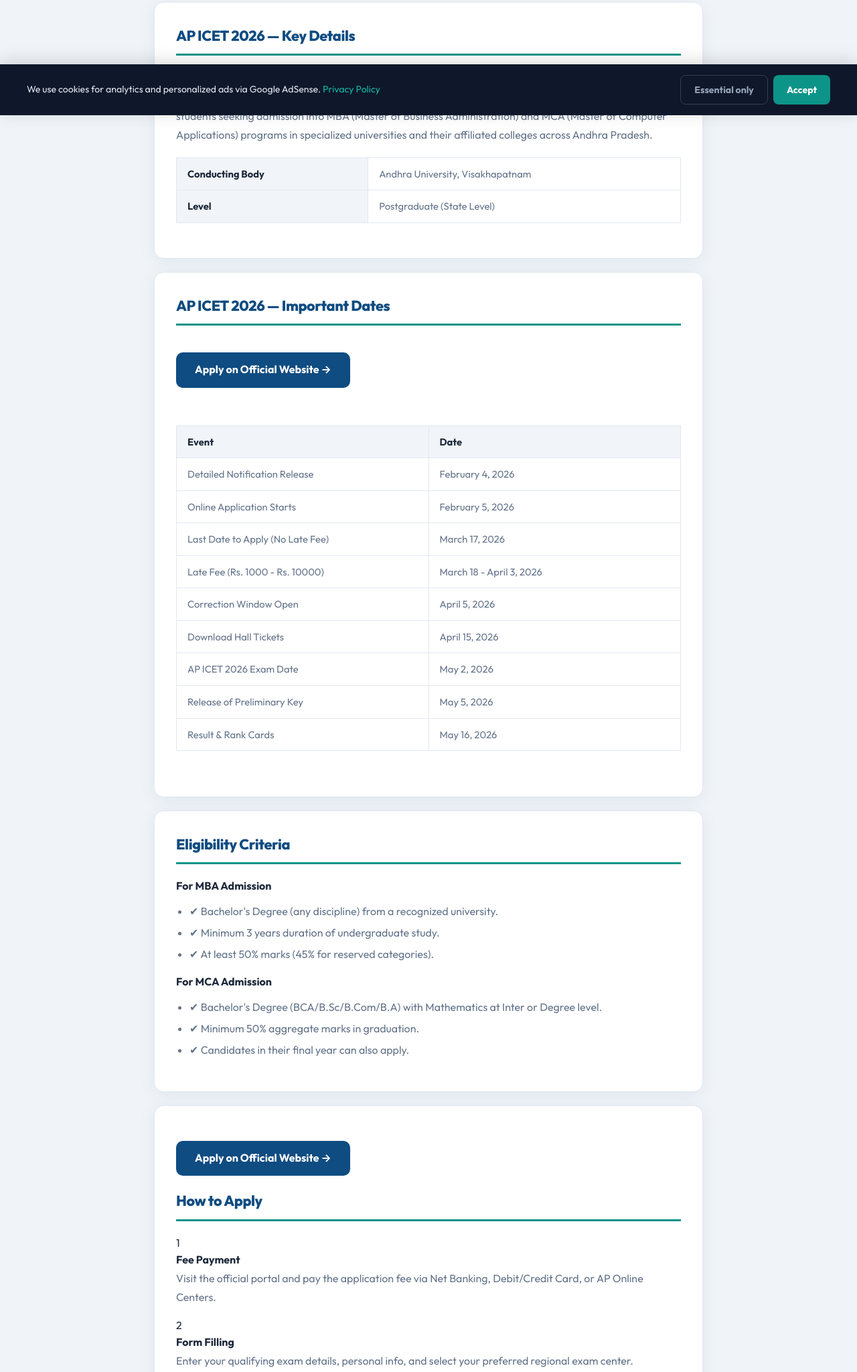
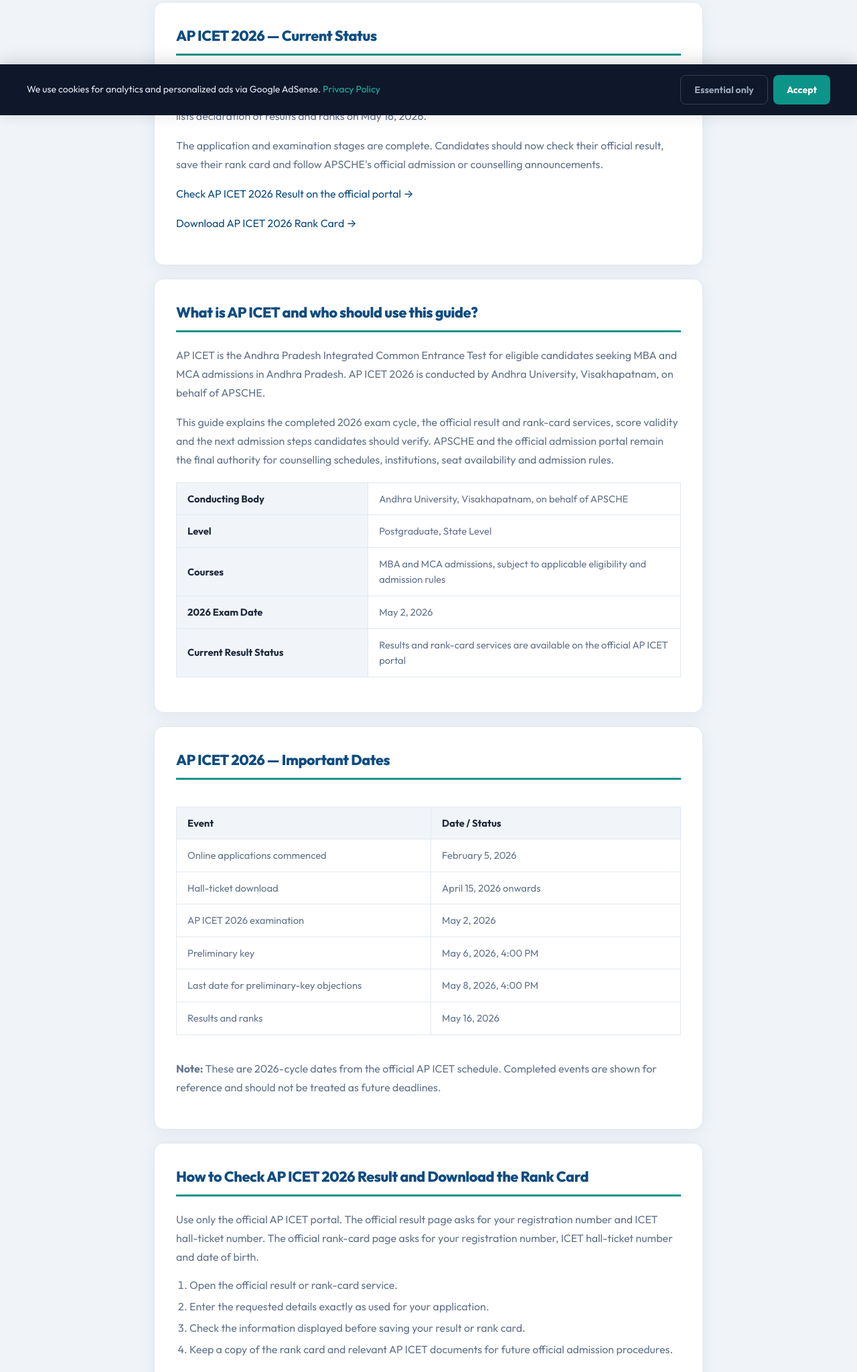
Before and after one commit to Rock682/easy-application, a website: page ap-icet-2026/index.html in a window 1280 px wide. Shown: the part 628-2676 px from the top of the page at 67% size. Drawn offline with Linux system fonts and the light colour scheme.

Commit message:
Complete AP ICET 2026 results and admission guide update

```diff
--- a/ap-icet-2026/index.html
+++ b/ap-icet-2026/index.html
@@ -134,96 +134,34 @@
                 <a href="#faq">FAQs</a>
             </nav>
 
+            <section id="status">
+<h2>AP ICET 2026 — Current Status</h2>
+<p><strong>AP ICET 2026 results are released.</strong> Candidates can use the official AP ICET portal to check their result and download the rank card. The 2026 examination was conducted on May 2, 2026, and the official schedule lists declaration of results and ranks on May 16, 2026.</p>
+<p>The application and examination stages are complete. Candidates should now check their official result, save their rank card and follow APSCHE's official admission or counselling announcements.</p>
+<p><a href="https://cets.apsche.ap.gov.in/ICET/ICET/ICET_GetResults.aspx" target="_blank" rel="noopener noreferrer">Check AP ICET 2026 Result on the official portal →</a></p>
+<p><a href="https://cets.apsche.ap.gov.in/ICET/ICET/ICET_GetRankCard.aspx" target="_blank" rel="noopener noreferrer">Download AP ICET 2026 Rank Card →</a></p>
+</section>
 <section id="highlights">
-                <h2>AP ICET 2026 — Key Details</h2>
-                <p>The Andhra Pradesh Integrated Common Entrance Test (AP ICET) is a state-level entrance exam conducted by Andhra University, Visakhapatnam, on behalf of APSCHE. It is the mandatory gateway for students seeking admission into MBA (Master of Business Administration) and MCA (Master of Computer Applications) programs in specialized universities and their affiliated colleges across Andhra Pradesh.</p>
-                <table class="info-table"><tr><th>Conducting Body</th><td>Andhra University, Visakhapatnam</td></tr>
-                    <tr><th>Level</th><td>Postgraduate (State Level)</td></tr></table>
+<h2>What is AP ICET and who should use this guide?</h2>
+<p>AP ICET is the Andhra Pradesh Integrated Common Entrance Test for eligible candidates seeking MBA and MCA admissions in Andhra Pradesh. AP ICET 2026 is conducted by Andhra University, Visakhapatnam, on behalf of APSCHE.</p>
+<p>This guide explains the completed 2026 exam cycle, the official result and rank-card services, score validity and the next admission steps candidates should verify. APSCHE and the official admission portal remain the final authority for counselling schedules, institutions, seat availability and admission rules.</p>
+<table class="info-table"><tr><th>Conducting Body</th><td>Andhra University, Visakhapatnam, on behalf of APSCHE</td></tr><tr><th>Level</th><td>Postgraduate, State Level</td></tr><tr><th>Courses</th><td>MBA and MCA admissions, subject to applicable eligibility and admission rules</td></tr><tr><th>2026 Exam Date</th><td>May 2, 2026</td></tr><tr><th>Current Result Status</th><td>Results and rank-card services are available on the official AP ICET portal</td></tr></table>
 </section>
-
 <section id="dates">
 <h2>AP ICET 2026 — Important Dates</h2>
-                <a href="https://cets.apsche.ap.gov.in/ICET/ICET/ICET_HomePage.aspx" class="apply-btn" target="_blank" rel="noopener noreferrer">Apply on Official Website →</a>
-                <div class="table-scroll"><table class="info-table dates-table">
-                            <thead>
-                                <tr>
-                                    <th>Event</th>
-                                    <th>Date</th>
-                                </tr>
-                            </thead>
-                            <tbody>
-                                <tr>
-                                    <td>Detailed Notification Release</td>
-                                    <td>February 4, 2026</td>
-                                </tr>
-                                <tr>
-                                    <td>Online Application Starts</td>
-                                    <td>February 5, 2026</td>
-                                </tr>
-                                <tr>
-                                    <td>Last Date to Apply (No Late Fee)</td>
-                                    <td>March 17, 2026</td>
-                                </tr>
-                                <tr>
-                                    <td>Late Fee (Rs. 1000 - Rs. 10000)</td>
-                                    <td>March 18 - April 3, 2026</td>
-                                </tr>
-                                <tr>
-                                    <td>Correction Window Open</td>
-                                    <td>April 5, 2026</td>
-                                </tr>
-                                <tr>
-                                    <td>Download Hall Tickets</td>
-                                    <td>April 15, 2026</td>
-                                </tr>
-                                <tr>
-                                    <td>AP ICET 2026 Exam Date</td>
-                                    <td>May 2, 2026</td>
-                                </tr>
-                                <tr>
-                                    <td>Release of Preliminary Key</td>
-                                    <td>May 5, 2026</td>
-                                </tr>
-                                <tr>
-                                    <td>Result & Rank Cards</td>
-                                    <td>May 16, 2026</td>
-                                </tr>
-                            </tbody>
-                        </table></div>
+<div class="table-scroll"><table class="info-table dates-table"><thead><tr><th>Event</th><th>Date / Status</th></tr></thead><tbody>
+<tr><td>Online applications commenced</td><td>February 5, 2026</td></tr><tr><td>Hall-ticket download</td><td>April 15, 2026 onwards</td></tr><tr><td>AP ICET 2026 examination</td><td>May 2, 2026</td></tr><tr><td>Preliminary key</td><td>May 6, 2026, 4:00 PM</td></tr><tr><td>Last date for preliminary-key objections</td><td>May 8, 2026, 4:00 PM</td></tr><tr><td>Results and ranks</td><td>May 16, 2026</td></tr></tbody></table></div>
+<p><strong>Note:</strong> These are 2026-cycle dates from the official AP ICET schedule. Completed events are shown for reference and should not be treated as future deadlines.</p>
 </section>
-
-            <aside class="ad-slot ad-slot--infeed" data-ad-key="ARTICLE_MID" data-ad-format="auto" aria-label="Advertisement">
-            <p class="ad-label">Advertisement</p>
-            <div class="ad-container"></div>
-        </aside>
-
-            <section id="eligibility">
-                <h2>Eligibility Criteria</h2>
-                <div> <div> <h4> For MBA Admission </h4> <ul> <li> <span>✔</span> Bachelor's Degree (any discipline) from a recognized university. </li> <li> <span>✔</span> Minimum 3 years duration of undergraduate study. </li> <li> <span>✔</span> At least 50% marks (45% for reserved categories). </li> </ul> </div> <div> <h4> For MCA Admission </h4> <ul> <li> <span>✔</span> Bachelor's Degree (BCA/B.Sc/B.Com/B.A) with Mathematics at Inter or Degree level. </li> <li> <span>✔</span> Minimum 50% aggregate marks in graduation. </li> <li> <span>✔</span> Candidates in their final year can also apply. </li> </ul> </div> </div>
-            </section>
-
-            <section id="application">
-                <a href="https://cets.apsche.ap.gov.in/ICET/ICET/ICET_HomePage.aspx" class="apply-btn" target="_blank" rel="noopener noreferrer">Apply on Official Website →</a>
-                <h2>How to Apply</h2>
-                <div> <div > <div > 1</div> <div> <h4>Fee Payment</h4> <p>Visit the official portal and pay the application fee via Net Banking, Debit/Credit Card, or AP Online Centers.</p> </div> </div> <div > <div > 2</div> <div> <h4>Form Filling</h4> <p>Enter your qualifying exam details, personal info, and select your preferred regional exam center.</p> </div> </div> <div > <div > 3</div> <div> <h4>Upload Documents</h4> <p>Upload a scanned color photograph and clear signature in JPG format within required size limits.</p> </div> </div> </div>
-            </section>
-
-            <section id="preparation">
-                <h2>Preparation Tips</h2>
-                <div> <p>Success in AP ICET requires a balanced approach between logical reasoning and analytical skills. The exam is divided into three main sections: Analytical Ability, Mathematical Ability, and Communication Ability.</p> <div> <div> <h5>Time Management</h5> <p>Focus on solving Analytical and Data Sufficiency questions quickly to save time for Math.</p> </div> <div> <h5>Syllabus Clarity</h5> <p>Master 10th-level Arithmetic, Algebra, and Geometry for the Mathematical section.</p> </div> </div> </div>
-            </section>
-
-            <section id="universities">
-                <h2>Participating Universities</h2>
-                <div > <div > <span>Andhra University</span> </div> <div > <span>SV University</span> </div> <div > <span>JNTU Kakinada</span> </div> <div > <span>Acharya Nagarjuna</span> </div> <div > <span>JNTU Anantapur</span> </div> <div > <span>SK University</span> </div> </div>
-            </section>
-
-            <section id="faq">
-                <h2>Frequently Asked Questions</h2>
-                <div class="faq-accordion"><details class="faq-details"><summary class="faq-summary">How do I check my AP ICET results? expand_more</summary><div class="faq-answer">You can check your results on the official APSCHE website once announced. You will need your hall ticket number and date of birth to download the rank card.</div></details>
-                <details class="faq-details"><summary class="faq-summary">What is the validity of the AP ICET 2026 score? expand_more</summary><div class="faq-answer">The AP ICET score is valid for admission into the MBA/MCA programs strictly for the current academic year only (2026-27).</div></details></div>
-            </section>
-
+<section id="results"><h2>How to Check AP ICET 2026 Result and Download the Rank Card</h2><p>Use only the official AP ICET portal. The official result page asks for your registration number and ICET hall-ticket number. The official rank-card page asks for your registration number, ICET hall-ticket number and date of birth.</p><ol><li>Open the official result or rank-card service.</li><li>Enter the requested details exactly as used for your application.</li><li>Check the information displayed before saving your result or rank card.</li><li>Keep a copy of the rank card and relevant AP ICET documents for future official admission procedures.</li></ol><p>If the official service is unavailable or your details do not work, use the contact details on the official portal rather than sharing credentials with unofficial websites.</p></section>
+<section id="next-steps"><h2>What to Do After AP ICET 2026 Results</h2><p>Your AP ICET result is an important step, but a rank alone does not automatically complete admission. Candidates should follow the official APSCHE admission or counselling process for the 2026–27 academic year.</p><h3>Save official documents</h3><p>Keep your application details, hall ticket and rank card available and follow official instructions for any additional documents.</p><h3>Verify course eligibility</h3><p>Meeting AP ICET requirements does not remove the need to satisfy the eligibility rules applicable to your chosen MBA or MCA programme and the official admission process.</p><h3>Watch official counselling announcements</h3><p>Check APSCHE and the official admission portal for counselling registration, certificate verification, web options, seat allotment and deadlines when announced.</p><h3>Check institutions and courses carefully</h3><p>Verify the current official list of eligible institutions, programmes, seats and admission conditions before making choices.</p></section>
+<section id="eligibility"><h2>Eligibility — MBA and MCA Explained</h2><h3>For MBA</h3><p>Read the official instruction booklet and applicable admission rules for the qualifying-degree and minimum-mark requirements. Qualifying for AP ICET does not automatically establish eligibility for every MBA programme or institution.</p><h3>For MCA</h3><p>MCA candidates should pay particular attention to the Mathematics requirement and verify whether their academic record satisfies the official criteria. Check the official rules rather than relying only on the name of your degree.</p></section>
+<section id="pattern"><h2>Exam Pattern and Understanding Your Score</h2><p>AP ICET tests Analytical Ability, Mathematical Ability and Communication Ability. Candidates should use the official instruction booklet for the complete syllabus and examination rules.</p><p>The official 2026 instruction booklet states that the rank is valid for admissions for the 2026–27 academic year, subject to applicable admission rules.</p></section>
+<section id="application-history"><h2>How the AP ICET 2026 Application Process Worked</h2><p>The 2026 application window is closed. This section is retained only as a reference for the completed cycle. Candidates should not use 2026 dates as deadlines for a future AP ICET cycle.</p></section>
+<section id="preparation"><h2>Preparation Guidance for Future AP ICET Aspirants</h2><p>For a future AP ICET cycle, start with the official syllabus and build practice around Analytical Ability, Mathematical Ability and Communication Ability.</p><ul><li>Identify weak topics before increasing mock-test volume.</li><li>Practice timed questions to improve accuracy and speed together.</li><li>Use official material and the official syllabus to understand topic coverage.</li></ul></section>
+<section id="universities"><h2>Institutions and Admission Choices</h2><p>Verify the current official participating-institution and course information before making admission choices. A static university list should not be treated as a guarantee of current programme or seat availability.</p></section>
+<section id="faq"><h2>Frequently Asked Questions</h2><div class="faq-accordion"><details class="faq-details"><summary class="faq-summary">Are AP ICET 2026 results released?</summary><div class="faq-answer">Yes. The official AP ICET 2026 portal states that results are released and provides official result and rank-card services.</div></details><details class="faq-details"><summary class="faq-summary">How can I download my AP ICET 2026 rank card?</summary><div class="faq-answer">Use the official AP ICET rank-card service with the requested registration details, hall-ticket number and date of birth.</div></details><details class="faq-details"><summary class="faq-summary">How long is the AP ICET 2026 rank valid?</summary><div class="faq-answer">The official 2026 instruction booklet states that the rank is valid for admissions for the 2026–27 academic year, subject to applicable admission rules.</div></details><details class="faq-details"><summary class="faq-summary">Does an AP ICET rank guarantee admission?</summary><div class="faq-answer">No. Candidates must still follow the applicable official admission process and satisfy relevant eligibility and other requirements.</div></details></div></section>
+<section class="official-links-section"><h2>Official AP ICET 2026 Links</h2><ul><li><a href="https://cets.apsche.ap.gov.in/ICET/ICET/ICET_HomePage" target="_blank" rel="noopener noreferrer">AP ICET 2026 Official Portal</a></li><li><a href="https://cets.apsche.ap.gov.in/ICET/ICET/ICET_GetResults.aspx" target="_blank" rel="noopener noreferrer">Check Official Result</a></li><li><a href="https://cets.apsche.ap.gov.in/ICET/ICET/ICET_GetRankCard.aspx" target="_blank" rel="noopener noreferrer">Download Official Rank Card</a></li></ul></section>
 <section class="related-exams-section">
                 <h2>Related Exam Guides</h2>
                 <div class="related-exams-grid"><a href="../ap-pgcet-2026/index.html" class="related-exam-card"><strong>AP PGCET 2026</strong><span>For MA, M.Sc, M.Com Admissions</span></a>
```
Lines whose indentation alone changed are shown as unchanged.
